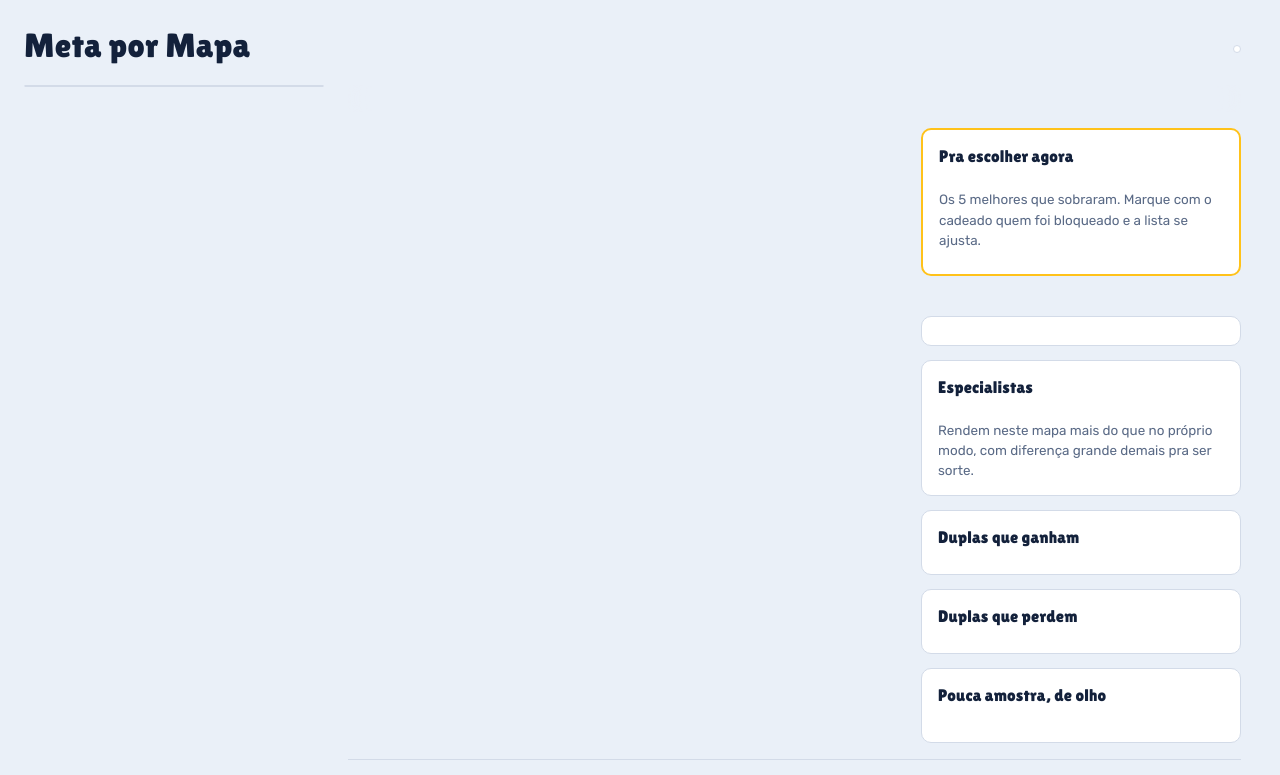
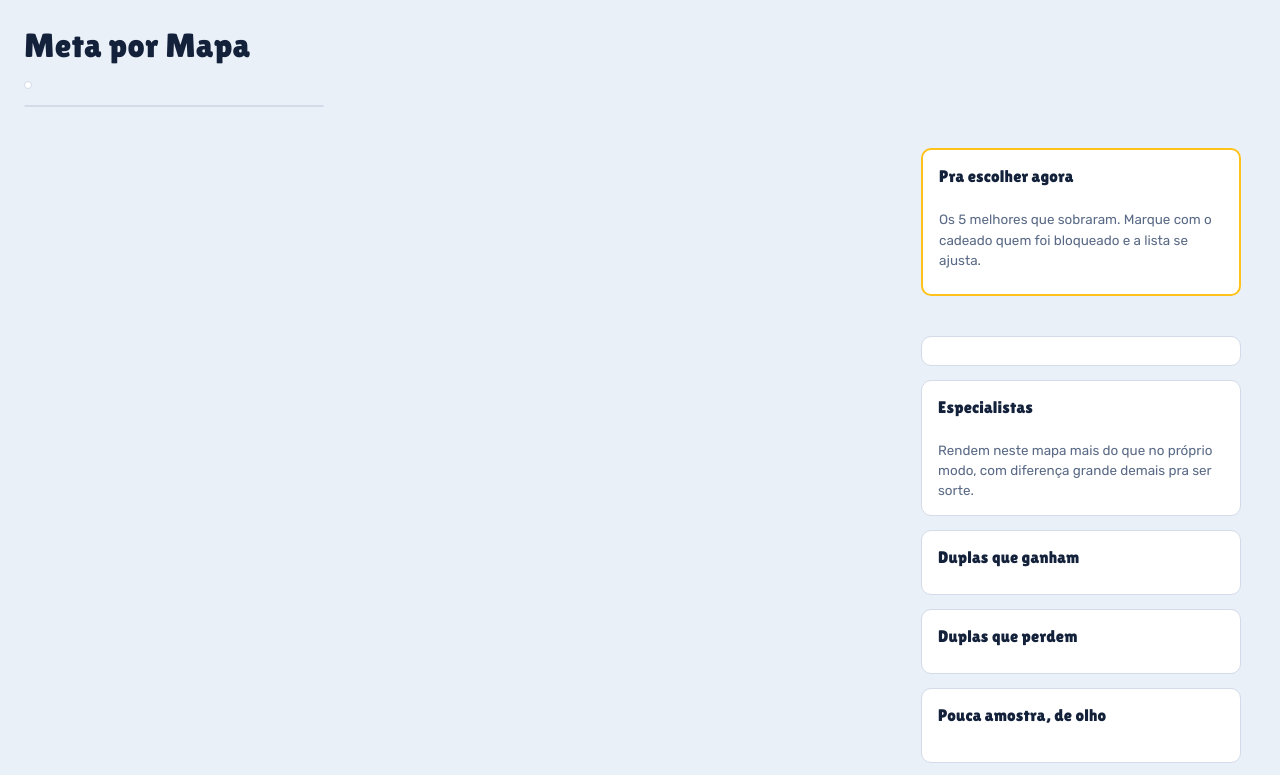
Before and after one commit to kaue-magalhaes/meta-por-mapa, a plain HTML site: page modelo.html in a window 1280 px wide. Shown: the top 775 px of the page. Drawn offline with Linux system fonts and the light colour scheme.

Commit message:
fix: controles do cabeçalho não pulam ao trocar entre ranqueado e troféu

```diff
--- a/modelo.html
+++ b/modelo.html
@@ -77,8 +77,10 @@ h3 { font-size: 1.05rem; }
 button:focus-visible, input:focus-visible, summary:focus-visible { outline: 3px solid var(--accent); outline-offset: 2px; }
 [hidden] { display: none !important; }
 
-/* Cabeçalho: título, linha de informação e a troca Ranqueado / Troféu */
-.topo { display: flex; flex-wrap: wrap; align-items: center; justify-content: space-between; gap: 12px 20px; }
+/* Cabeçalho: título, linha de informação e a troca Ranqueado / Troféu.
+   Os controles ficam sempre na linha de baixo: lado a lado, eles pulavam de lugar
+   ao trocar de parte, porque a linha de informação muda de tamanho. */
+.topo { display: grid; gap: 12px; }
 .marca { display: grid; gap: 6px; min-width: 0; }
 .marca .sub span + span::before { content: "·"; margin: 0 8px; }
 .segmento { display: inline-flex; background: var(--surface); border: 1px solid var(--line); border-radius: 12px; padding: 3px; gap: 2px; }
```
